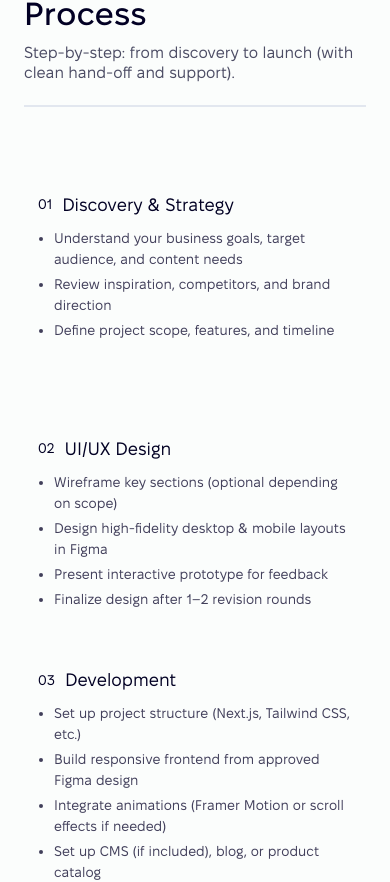
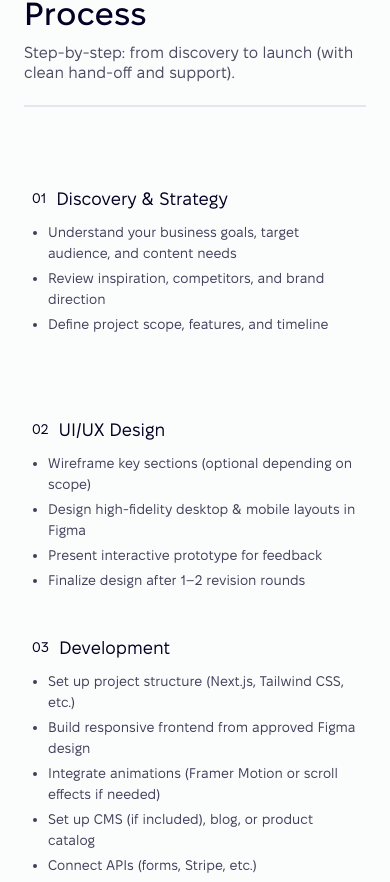
Before and after one commit to oastra/olhachernysh-dev-ts, a Next.js app: page / in a window 390 px wide. Shown: the part 6654-7536 px from the top of the page. Built offline with nearby package versions, Linux system fonts and the light colour scheme; a web font is replaced by a local one.

Commit message:
Fix: snaky overlay mobile

```diff
--- a/src/app/components/process/ProcessMobile.tsx
+++ b/src/app/components/process/ProcessMobile.tsx
@@ -6,7 +6,7 @@
 
 const SECTION_HEIGHT = 258;
 const SVG_VIEWBOX_HEIGHT = 1669;
-const SVG_VIEWBOX_WIDTH = 330;
+const SVG_VIEWBOX_WIDTH = 360;
 
 const SCALE_FACTOR = (SECTION_HEIGHT * 6) / SVG_VIEWBOX_HEIGHT;
 const CONTAINER_HEIGHT = SVG_VIEWBOX_HEIGHT * SCALE_FACTOR;
@@ -41,7 +41,7 @@
         >
           <SnakeOverlay
             viewBox={`0 0 ${SVG_VIEWBOX_WIDTH} ${SVG_VIEWBOX_HEIGHT}`}
-            d="M1.5 1.5H318.5C324.023 1.5 328.5 5.97715 328.5 11.5V266.249C328.5 271.772 324.023 276.249 318.5 276.249H11.5C5.97716 276.249 1.5 280.726 1.5 286.249V544.079C1.5 549.602 5.97715 554.079 11.5 554.079H318.5C324.023 554.079 328.5 558.556 328.5 564.079V837.309C328.5 842.832 324.023 847.309 318.5 847.309H11.5C5.97716 847.309 1.5 851.786 1.5 857.309V1075C1.5 1080.52 5.97715 1085 11.5 1085L318.5 1085C324.023 1085 328.5 1089.48 328.5 1095V1319.5C328.5 1325.02 324.023 1329.5 318.5 1329.5L11.5 1329.5C5.97716 1329.5 1.5 1333.98 1.5 1339.5V1520.5C1.5 1526.02 5.97715 1530.5 11.5 1530.5L171.713 1530.5C177.236 1530.5 181.713 1534.98 181.713 1540.5V1667"
+            d="M15 1.5H345C350.523 1.5 355 5.97715 355 11.5V266.249C355 271.772 350.523 276.249 345 276.249H25C19.4772 276.249 15 280.726 15 286.249V544.079C15 549.602 19.4772 554.079 25 554.079H345C350.523 554.079 355 558.556 355 564.079V837.309C355 842.832 350.523 847.309 345 847.309H25C19.4772 847.309 15 851.786 15 857.309V1075C15 1080.52 19.4772 1085 25 1085H345C350.523 1085 355 1089.48 355 1095V1319.5C355 1325.02 350.523 1329.5 345 1329.5H25C19.4772 1329.5 15 1333.98 15 1339.5V1520.5C15 1526.02 19.4772 1530.5 25 1530.5H185C190.523 1530.5 195 1534.98 195 1540.5V1667"
             strokeWidth={3}
             animationDuration={3.5}
             animationDelay={0.2}
```
